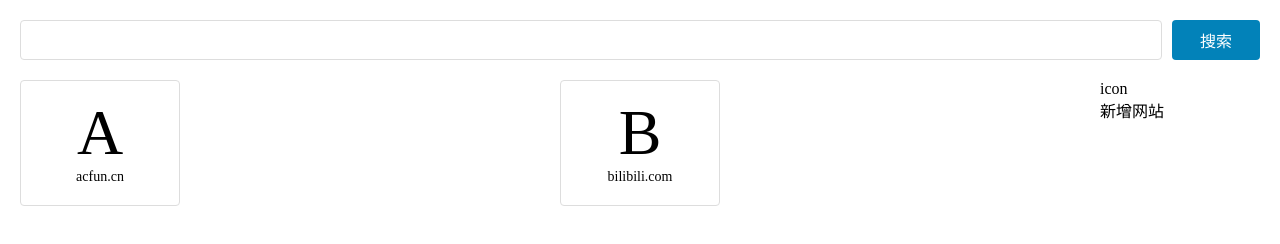
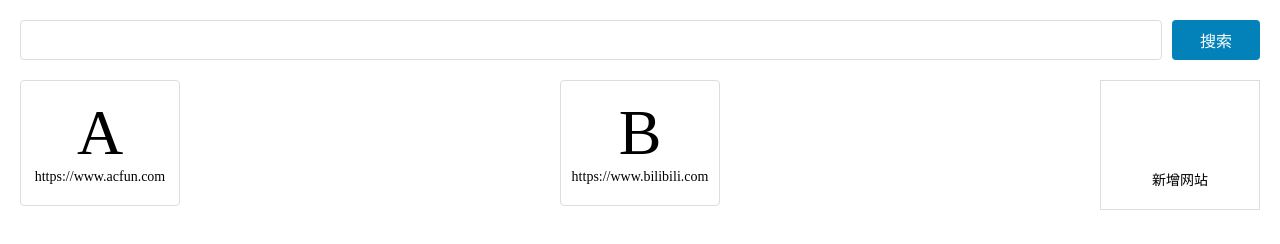
Before and after one commit to Yuzuki-N/nav-page, a plain HTML site: page src/index.html in a window 1280 px wide. Drawn offline with nearby package versions, Linux system fonts and the light colour scheme.

Commit message:
write some js code

```diff
--- a/src/index.html
+++ b/src/index.html
@@ -4,40 +4,65 @@
     <meta charset="UTF-8">
     <meta name="viewport" content="width=device-width,initial-scale=1,minimum-scale=1,maximum-scale=1,user-scalable=no,viewport-fit=cover">
     <title>前航 - 前端导航网站</title>
+    <style type="text/css">
+        .icon {
+           width: 1em; height: 1em;
+           vertical-align: -0.15em;
+           fill: currentColor;
+           overflow: hidden;
+        }
+    </style>
+
     <link rel="stylesheet" href="style.css">
+
+
 </head>
 <body>
 
     <header class="globalHeader">
-        <input type="text">
-        <button>搜索</button>
+        <form class="searchForm" method="get" action="https://www.baidu.com/s"
+        target="_blank">
+            <input name="wd" type="text">
+            <button type="submit">搜索</button>
+        </form>
     </header>
 
     <main class="globalMain">
         <ul class="siteList">
-            <li>
+            <!-- <li>
+                <a href="https://www.acfun.cn">
                 <div class="site">
                     <div class="logo">A</div>
                     <div class="link">acfun.cn</div>
                 </div>
+                </a>
             </li>
             <li>
+                <a href="https://bilibili.com">
                 <div class="site">
-                    <div class="logo">B</div>
+                    <div class="logo">
+                        B
+                    </div>
                     <div class="link">bilibili.com</div>
                 </div>
-            </li>
-            <li>
+            </a>
+            </li> -->
+            <li class="last">
                 <div class="addButton">
-                    <div class="icon">icon</div>
-                    <div class="test">新增网站</div>
+                    <div class="icon-wrapper">
+                        <svg class="icon">
+                            <use xlink:href="#icon-tuya_huabanfuben"></use>
+                        </svg>
+                    </div>
+                    <div class="text">新增网站</div>
                 </div>
 
 
             </li>
         </ul>
     </main>
-
+    <script src="//at.alicdn.com/t/font_2162740_rwagsnq0skj.js"></script>
+    <script src="https://cdn.bootcdn.net/ajax/libs/jquery/3.5.1/jquery.min.js"></script>
     <script src="main.js"></script>
 </body>
 </html>
--- a/src/main.js
+++ b/src/main.js
@@ -0,0 +1,42 @@
+const $siteList = $('.siteList')
+const $lastLi = $siteList.find('li.last')
+const x = localStorage.getItem('x')
+const xObject = JSON.parse(x)
+const hashMap = xObject || [
+    {logo: 'A', logoType: 'text', url: "https://www.acfun.com"},
+    {logo: 'B', logoType: 'text', url: "https://www.bilibili.com"},
+]
+
+const render = () => {
+    $siteList.find('li:not(.last)').remove()
+    hashMap.forEach(node => {
+        const $li = $(`<li>
+        <a href="${node.url}">
+        <div class="site">
+            <div class="logo">${node.logo[0]}</div>
+            <div class="link">${node.url}</div>
+        </div>
+        </a>
+    </li>`).insertBefore($lastLi)
+    })
+}
+
+render()
+
+$('.addButton')
+    .on('click', ()=>{
+        let url = window.prompt("请输入你要添加的网址")
+        if (url.indexOf("http") !== 0) {
+            url = "https://" + url
+        }
+        console.log(url)
+        hashMap.push({logo: url[0],
+                        logoType: 'text',
+                        url: url})
+        render()
+    })
+
+    window.onbeforeunload = () => {
+         const string = JSON.stringify(hashMap)
+         localStorage.setItem('x', string)
+    }
--- a/src/style.css
+++ b/src/style.css
@@ -13,15 +13,27 @@ ul, ol {
     list-style: none;
 }
 
+a {
+    color: inherit; text-decoration: none;
+}
+
+img {
+    max-width: 100%;
+    max-height: 100%;
+}
+
 /* styles */
 
 .globalHeader {
     margin: 20px;
+
+}
+.searchForm {
     display: flex;
     justify-content: space-between;
 }
 
-.globalHeader > input {
+.searchForm > input {
     width: 100%;
     margin-right: 10px;
     padding: 0px 10px;
@@ -30,7 +42,7 @@ ul, ol {
     height: 40px;
 }
 
-.globalHeader > button {
+.searchForm > button {
     white-space: nowrap;
     padding: 0 28px;
     border: none;
@@ -84,4 +96,30 @@ ul, ol {
 
 .siteList .addButton{
     width: 160px;
+    display: flex;
+    justify-content: center;
+    align-items: center;
+    flex-direction: column;
+    padding: 20px 0;
+    border: 1px solid #ddd;
+    background: white;
 }
+
+.siteList .addButton .icon{
+    width: 56px;
+    height: 56px;
+}
+
+.siteList .addButton .text{
+    font-size: 14px;
+    margin-top: 4px;
+}
+
+
+.siteList .addButton .icon-wrapper{
+    width: 64px;
+    height: 64px;
+    display: flex;
+    justify-content: center;
+    align-items: center;
+}
```
Also changed, not shown: images/bilibili.jpg (added).
